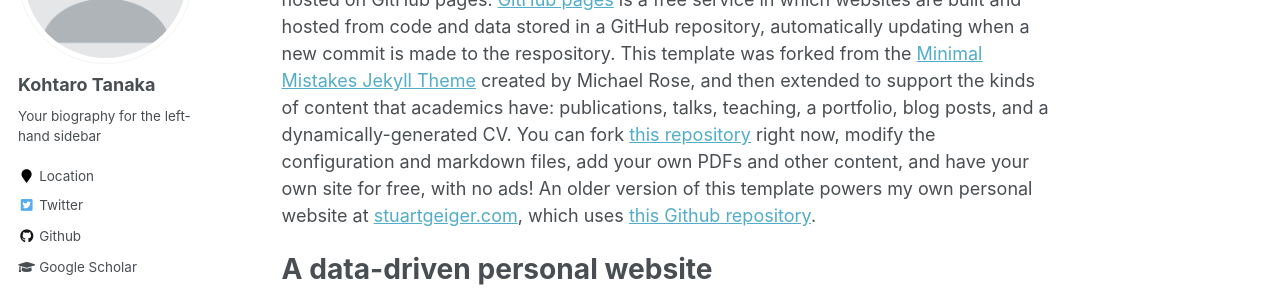
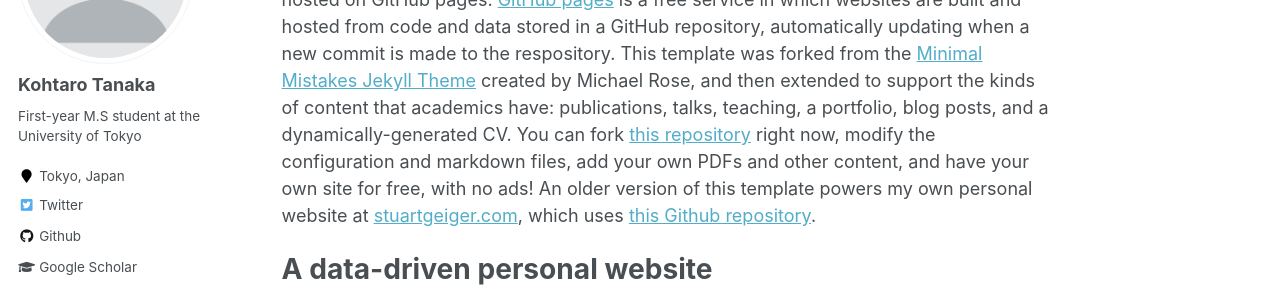
Before and after one commit to kohtaro246/kohtaro246.github.io, a Jekyll site: the page built from _pages/about.md, in a window 1280 px wide. Shown: the part 229-519 px from the top of the page. Built offline with Jekyll 4.4.1, drawn with Linux system fonts in a browser that asks for light colours; some web fonts are replaced.

Commit message:
Update _config.yml

```diff
--- a/_config.yml
+++ b/_config.yml
@@ -82,8 +82,8 @@ analytics:
 author:
   name             : "Kohtaro Tanaka"
   avatar           : "profile.png"
-  bio              : "Your biography for the left-hand sidebar"
-  location         : "Location"
+  bio              : "First-year M.S student at the University of Tokyo"
+  location         : "Tokyo, Japan"
   employer         :
   pubmed           : "https://www.ncbi.nlm.nih.gov/pubmed/?term=john+snow"
   googlescholar    : "http://yourfullgooglescholarurl.com"
```
